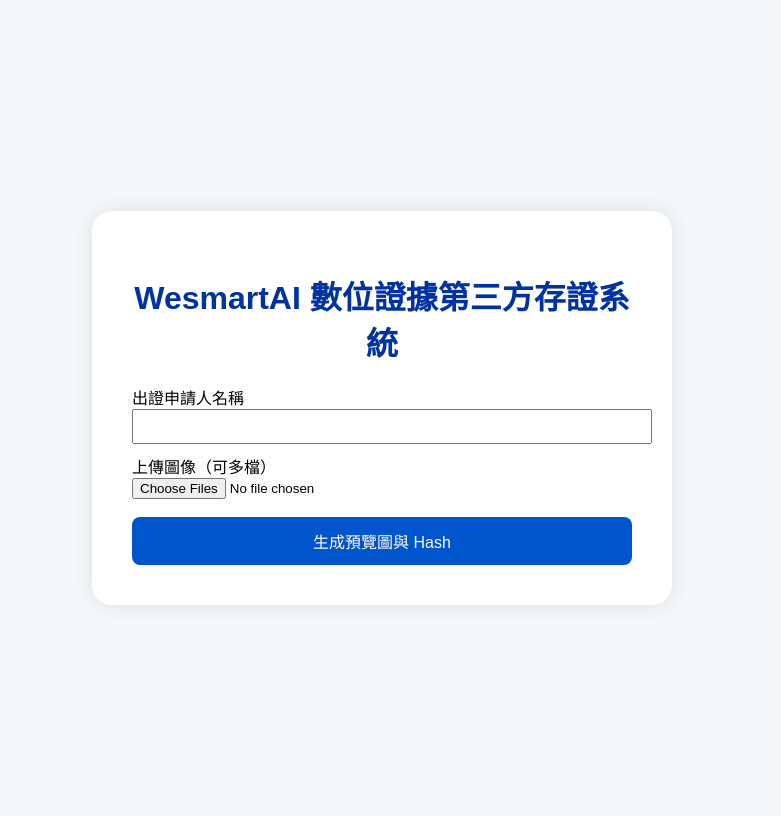
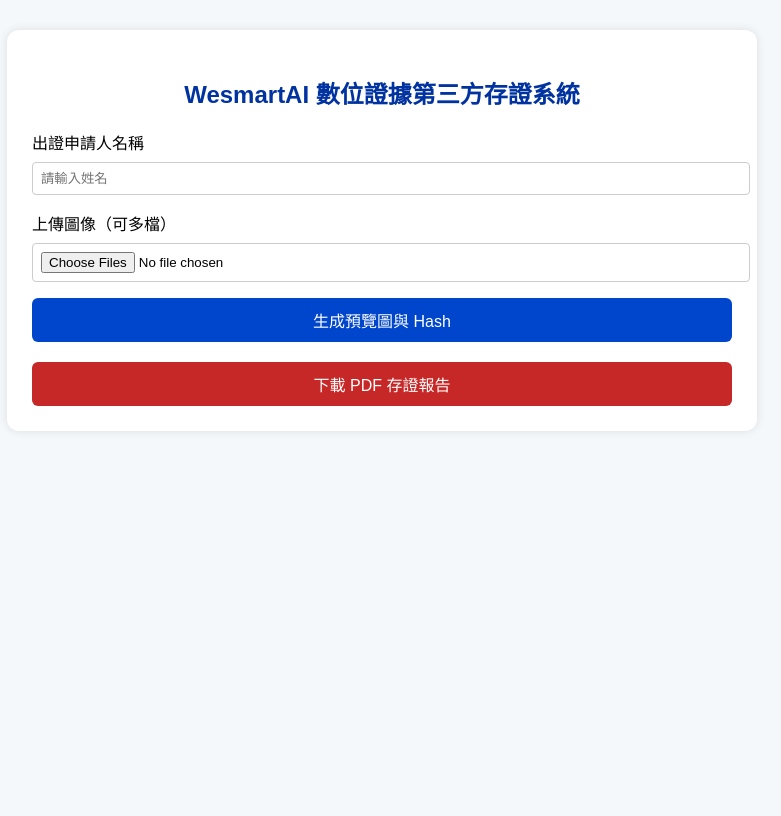
Before and after one commit to takecovertaiwan-cmyk/GPT-UPLOAD, a Flask app: page / in a window 1280 px wide. Shown: the whole page, without its empty margins (258-1039 px from the left). After the commit the page ends 406 px from the top, so only its background shows below. Run offline with Flask 3, Linux system fonts and the light colour scheme.

Commit message:
Update index.html

```diff
--- a/templates/index.html
+++ b/templates/index.html
@@ -1,69 +1,57 @@
 <!DOCTYPE html>
 <html lang="zh-Hant">
 <head>
-<meta charset="UTF-8" />
+  <meta charset="UTF-8">
   <title>WesmartAI 數位證據第三方存證系統</title>
   <style>
-body { font-family:"Noto Sans TC",sans-serif; background:#f5f8fb; display:flex; justify-content:center; align-items:center; height:100vh; }
-.container { background:white; padding:40px; border-radius:20px; box-shadow:0 0 20px rgba(0,0,0,0.1); width:500px; }
-h1 { color:#0033a0; text-align:center; }
-button { width:100%; padding:12px; border:none; border-radius:8px; color:white; font-size:16px; cursor:pointer; }
-#previewBtn { background:#0055cc; }
-#generateBtn { background:#d32f2f; margin-top:10px; }
-img { max-width:100%; margin-top:10px; border-radius:8px; }
+    body { font-family: "Noto Sans TC", sans-serif; background-color: #f5f8fb; margin: 0; }
+    .container { max-width: 700px; margin: 30px auto; background: white; padding: 25px; border-radius: 12px; box-shadow: 0 0 10px rgba(0,0,0,0.1); }
+    h2 { color: #0033A0; text-align: center; }
+    input[type="text"], input[type="file"] { width: 100%; padding: 8px; margin-top: 8px; margin-bottom: 16px; border: 1px solid #ccc; border-radius: 4px; }
+    button { display: block; width: 100%; padding: 10px; border: none; border-radius: 6px; font-size: 16px; cursor: pointer; }
+    .btn-primary { background-color: #0046cc; color: white; }
+    .btn-danger { background-color: #C62828; color: white; margin-top: 10px; }
+    img { max-width: 100%; border-radius: 6px; margin-top: 8px; }
+    #previewArea { margin-top: 20px; }
   </style>
 </head>
 <body>
   <div class="container">
-  <h1>WesmartAI 數位證據第三方存證系統</h1>
-  <form id="uploadForm">
-    <label>出證申請人名稱</label><br>
-    <input type="text" id="applicant" name="applicant" required style="width:100%;padding:8px;margin-bottom:10px;"><br>
-    <label>上傳圖像（可多檔）</label><br>
-    <input type="file" id="files" name="files" multiple required><br><br>
-    <button type="button" id="previewBtn">生成預覽圖與 Hash</button>
+    <h2>WesmartAI 數位證據第三方存證系統</h2>
+
+    <form id="uploadForm" onsubmit="handlePreview(event)">
+      <label>出證申請人名稱</label>
+      <input type="text" name="applicant" id="applicant" placeholder="請輸入姓名" required>
+
+      <label>上傳圖像（可多檔）</label>
+      <input type="file" name="files" id="files" multiple accept="image/*" required>
+
+      <button type="submit" class="btn-primary">生成預覽圖與 Hash</button>
     </form>
+
     <div id="previewArea"></div>
-  <button type="button" id="generateBtn" style="display:none;">下載 PDF 存證報告</button>
+
+    <form id="pdfForm" method="POST" action="/generate">
+      <input type="hidden" name="applicant" id="pdf_applicant">
+      <button type="submit" class="btn-danger">下載 PDF 存證報告</button>
+    </form>
   </div>
 
   <script>
-let snapshots = [];
+  async function handlePreview(e) {
+    e.preventDefault();
+    const formData = new FormData(document.getElementById("uploadForm"));
+    const res = await fetch("/preview", { method: "POST", body: formData });
+    const data = await res.json();
 
-document.getElementById("previewBtn").onclick = async () => {
-  const formData = new FormData(document.getElementById("uploadForm"));
-  const res = await fetch("/preview", { method:"POST", body:formData });
-  const data = await res.json();
-  if(data.status === "ok") {
-    snapshots = data.snapshots;
     let html = "<h3>預覽圖與 Hash</h3>";
-    data.snapshots.forEach(s=>{
-      html += `<p><b>${s.filename}</b><br>SHA256: ${s.sha256}<br>大小: ${s.size_kb} KB</p>`;
-      const file = Array.from(document.getElementById("files").files).find(f=>f.name===s.filename);
-      const reader = new FileReader();
-      reader.onload = e=>{
-        const img = document.createElement("img");
-        img.src = e.target.result;
-        document.getElementById("previewArea").appendChild(img);
-      };
-      reader.readAsDataURL(file);
+    data.forEach(item => {
+      html += `<p><b>${item.filename}</b><br>SHA256: ${item.sha256}<br>大小: ${item.size}</p>`;
+      html += `<img src="/uploads/${item.filename}">`;
     });
     document.getElementById("previewArea").innerHTML = html;
-    document.getElementById("generateBtn").style.display = "block";
+    document.getElementById("pdf_applicant").value = document.getElementById("applicant").value;
   }
-};
-
-document.getElementById("generateBtn").onclick = async ()=>{
-  const applicant = document.getElementById("applicant").value;
-  const payload = new FormData();
-  payload.append("data", JSON.stringify({applicant, snapshots}));
-  const res = await fetch("/generate", {method:"POST", body:payload});
-  const blob = await res.blob();
-  const link = document.createElement("a");
-  link.href = window.URL.createObjectURL(blob);
-  link.download = "WesmartAI_Report.pdf";
-  link.click();
-};
   </script>
 </body>
 </html>
```
Lines whose indentation alone changed are shown as unchanged.
